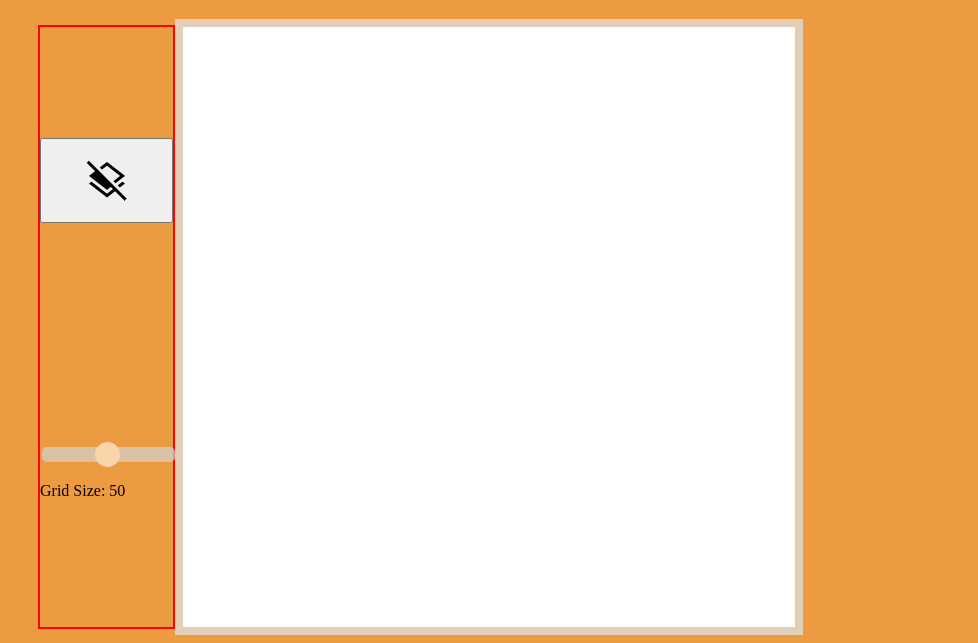
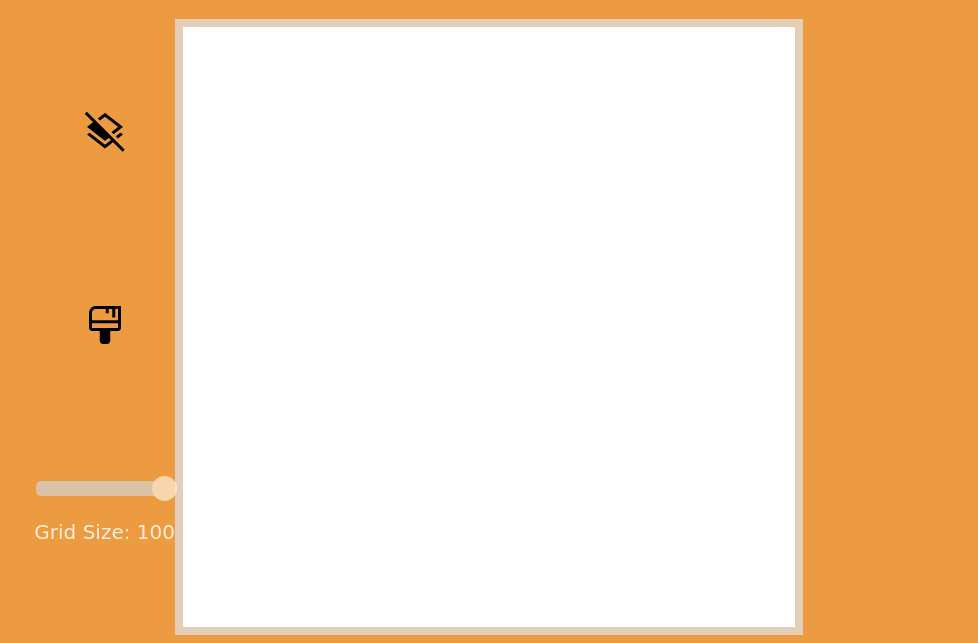
Before and after one commit to Steinvorth/Etch-a-Sketch, a plain HTML site: page index.html in a window 1280 px wide. Shown: the part 249-892 px from the top of the page, without its empty margins (151-1129 px from the left). Drawn offline with Linux system fonts and the light colour scheme; a web font is replaced by a local one.

Commit message:
Added RGB Button, not working yet. Changed Some UI options

```diff
--- a/index.html
+++ b/index.html
@@ -24,10 +24,15 @@
                         <img class="clear" src="Images/ClearAllSymbol.png" alt="erase">
                     </button>
 
+                    <button id="rgb">
+                        <img class="rgb" src="Images/BrushSymbol.png" alt="rainbow">
+                    </button>
+
                     <div id="slidecontainer">
-                        <input type="range" min="1" max="100" value="50" class="slider" id="gridSize">
-                        <p>Grid Size: <span id="gridValue"></span></p>
+                        <input type="range" min="1" max="100" value="100" class="slider" id="gridSize">
+                        <p class="gridSize">Grid Size: <span id="gridValue"></span></p>
                     </div>
+
                 </div>
             </div>
 
--- a/style.css
+++ b/style.css
@@ -50,7 +50,6 @@ html{
 .opt{
     display:flex;
     flex-direction: column;
-    border: 2px solid red;
     align-content: center;
     align-self: center;
     justify-content: space-around;
@@ -60,11 +59,19 @@ html{
 #clear{
     font-family: 'Darumadrop One', cursive;
     font-size: 68px;
+    background-color: transparent;
+    border: transparent;
 }
 
 .gridSize{
     font-family: 'Darumadrop One', cursive;
-    font-size: 68px;
+    font-size: 20px;
+    color: #FFEEDB;
+}
+
+#rgb{
+    background-color: transparent;
+    border: transparent;
 }
 
 .slider {
```
